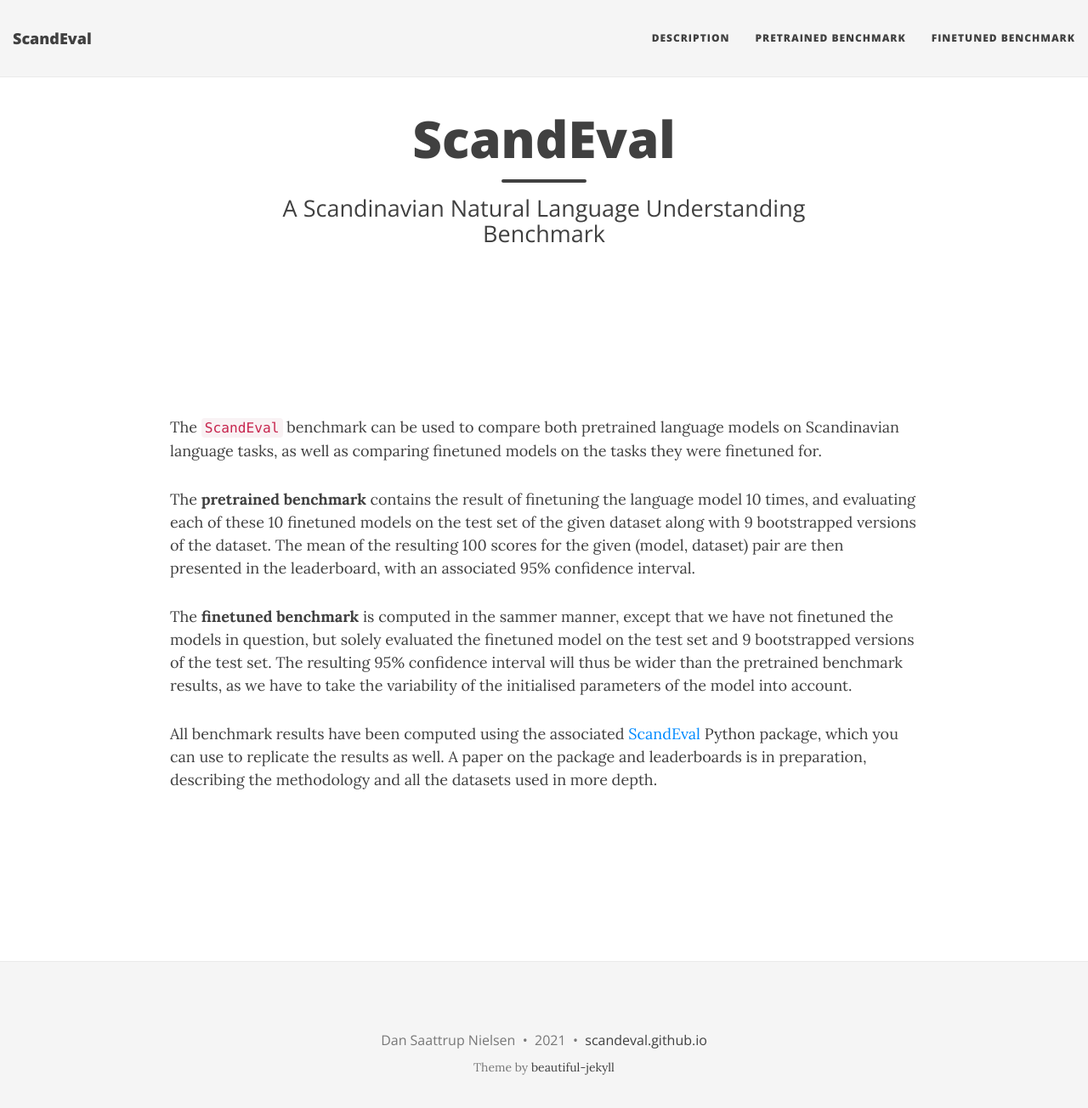
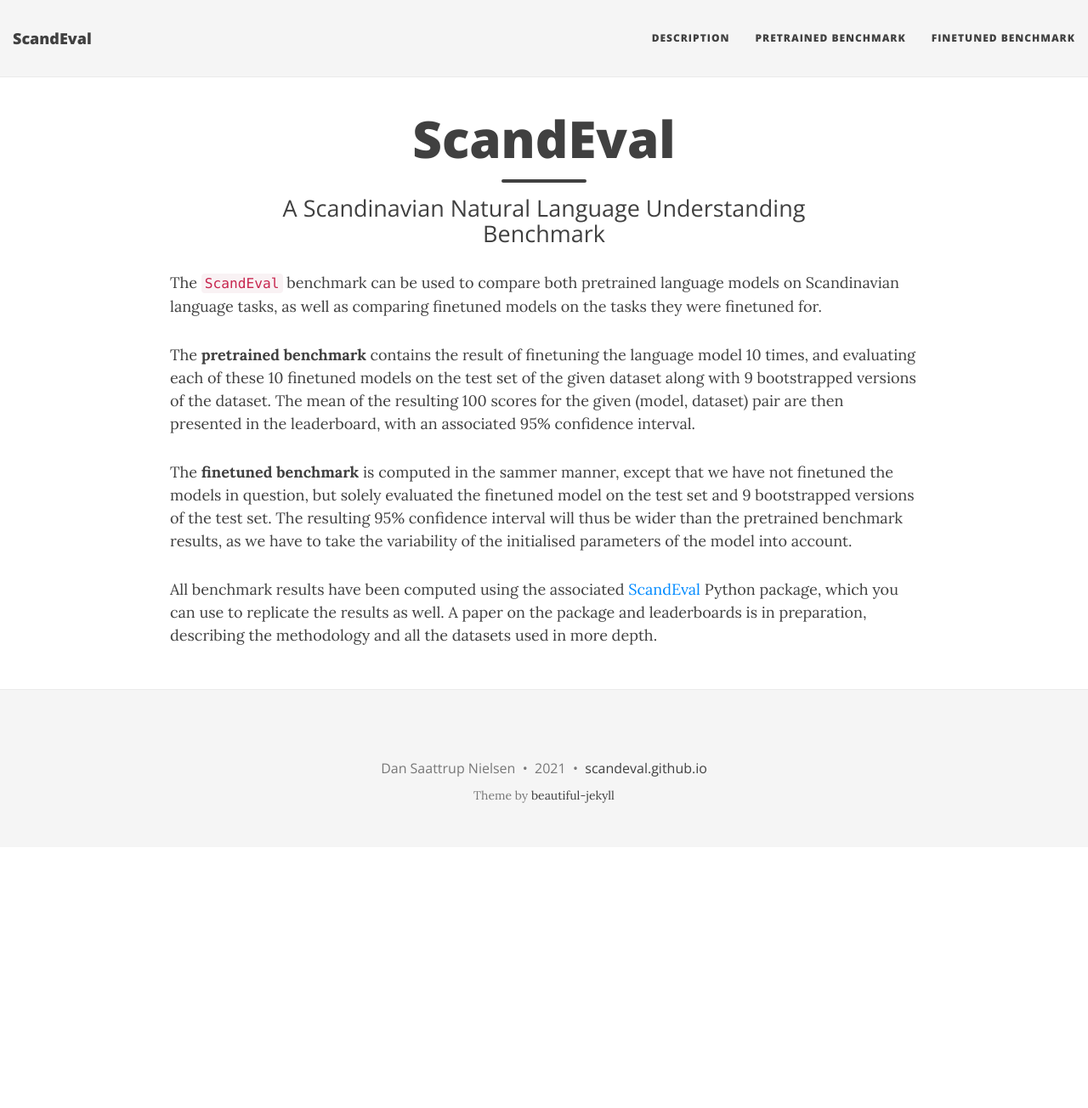
Before and after one commit to ScandEval/scandeval.github.io, a Jekyll site: the page built from index.md, in a window 1280 px wide and 1317 px high. Shown: the top 1304 px of the window at 85% size. Built offline with Jekyll 4.4.1, drawn with Linux system fonts in a browser that asks for light colours; nearby versions of some CDN libraries; a script that is not in the unit is left out.

Commit message:
fix: Margins

```diff
--- a/css/main.css
+++ b/css/main.css
@@ -789,5 +789,6 @@
 }
 
 #frontpage-content {
-    margin: 200px;
+    margin-left: 200px;
+    margin-right: 200px;
 }
--- a/index.md
+++ b/index.md
@@ -6,7 +6,6 @@
 use-site-title: true
 meta-description: ScandEval Benchmark of language models on Scandinavian language tasks
 ---
-
 The `ScandEval` benchmark can be used to compare both pretrained language
 models on Scandinavian language tasks, as well as comparing finetuned models on
 the tasks they were finetuned for.
```
